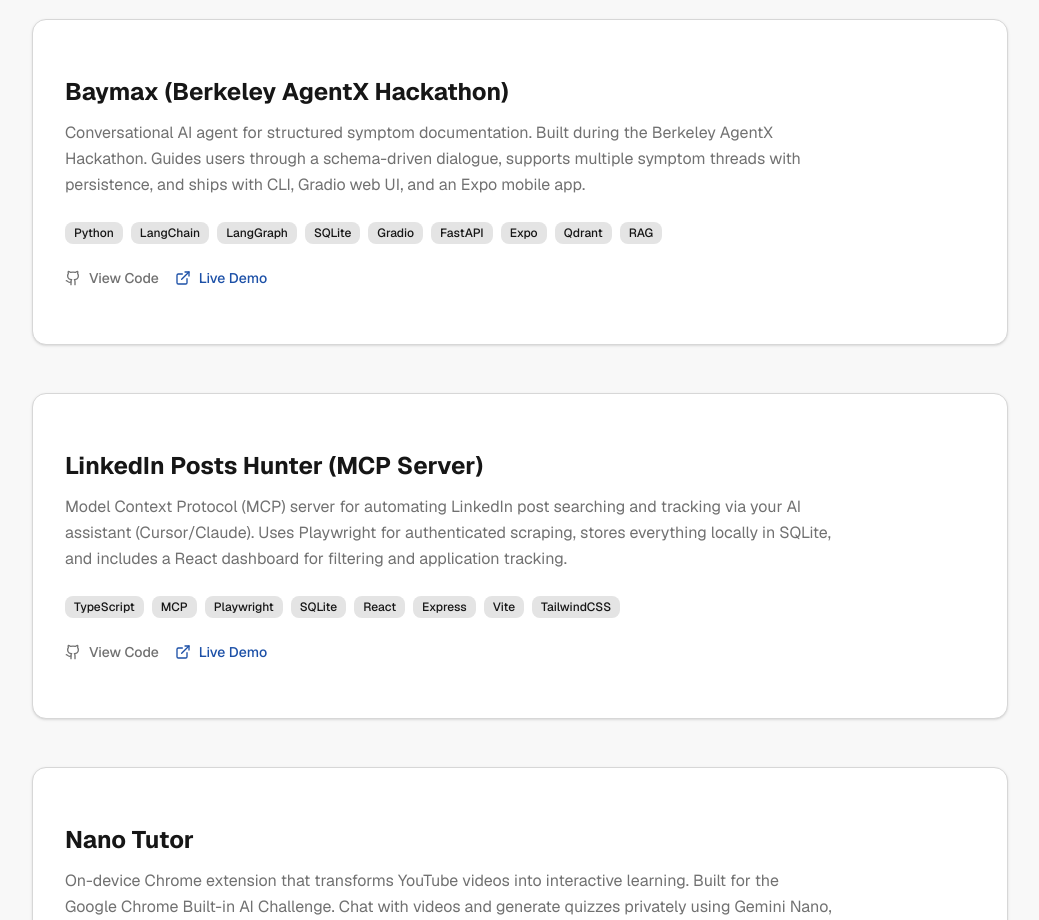
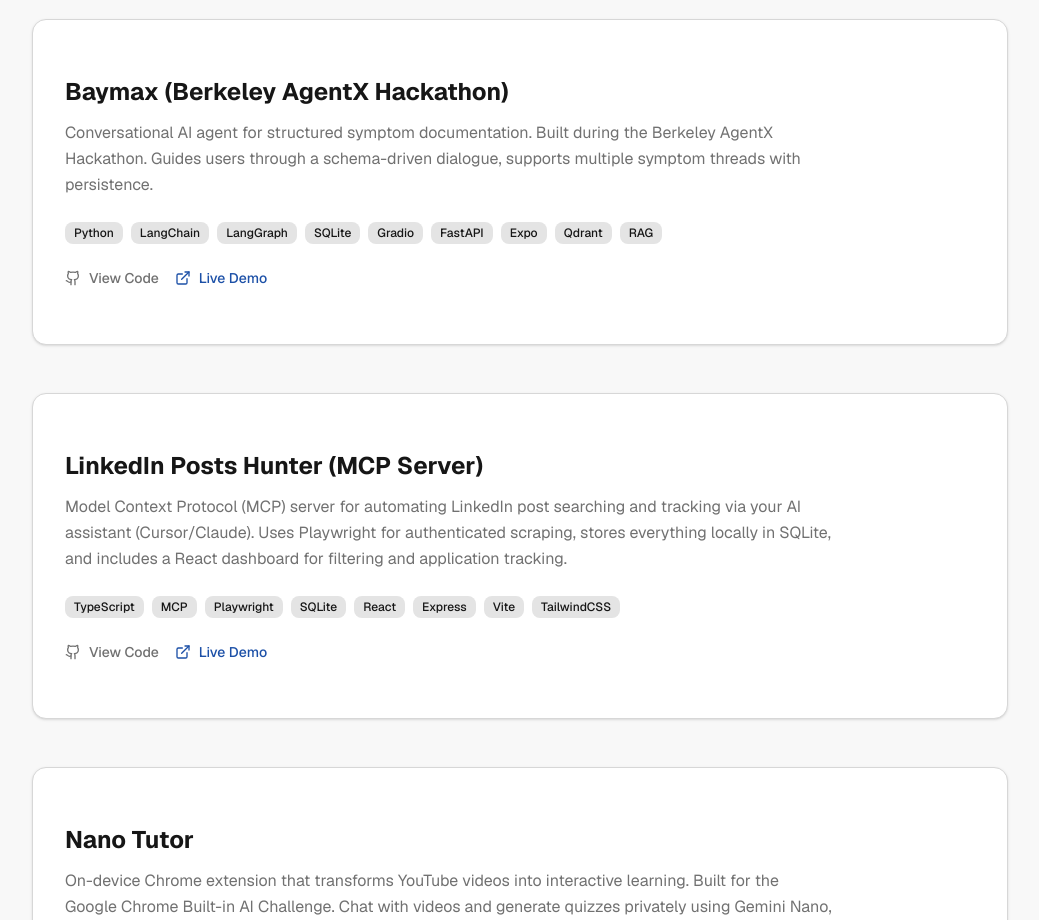
Before and after one commit to kevin-weitgenant/kevin-weitgenant.github.io, a Next.js app: page / in a window 1280 px wide. Shown: the part 1340-2260 px from the top of the page, without its empty margins (120-1159 px from the left). Built offline with nearby package versions, Linux system fonts and the light colour scheme.

Commit message:
Update portfolio page content

```diff
--- a/app/page.tsx
+++ b/app/page.tsx
@@ -113,7 +113,7 @@ export default function PortfolioPage() {
 
             <ProjectCard
               title="Baymax (Berkeley AgentX Hackathon)"
-              description="Conversational AI agent for structured symptom documentation. Built during the Berkeley AgentX Hackathon. Guides users through a schema-driven dialogue, supports multiple symptom threads with persistence, and ships with CLI, Gradio web UI, and an Expo mobile app."
+              description="Conversational AI agent for structured symptom documentation. Built during the Berkeley AgentX Hackathon. Guides users through a schema-driven dialogue, supports multiple symptom threads with persistence."
               technologies={[
                 "Python",
                 "LangChain",
```
